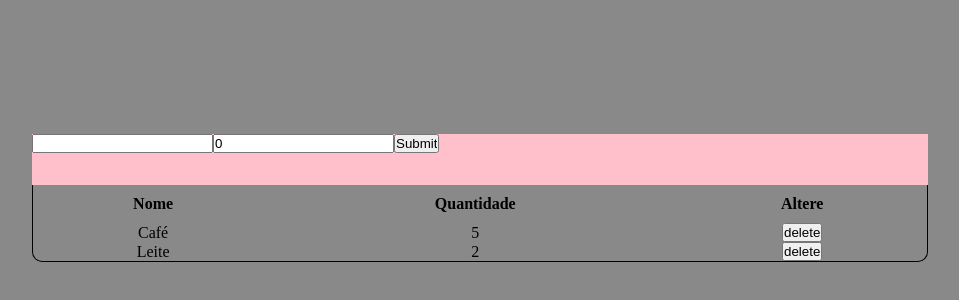
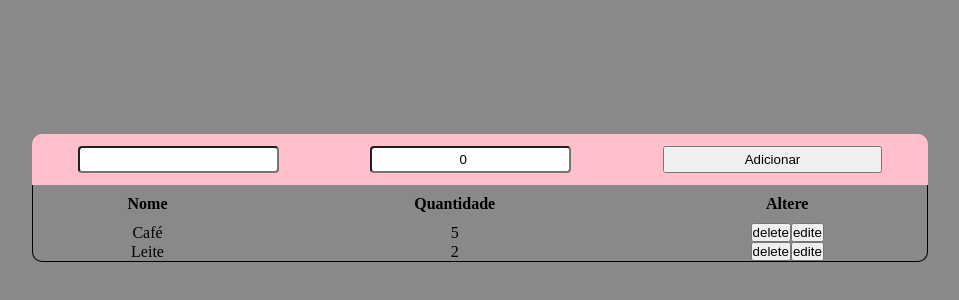
Before and after one commit to rRafaelAlves/to-do-mercado, a React (Create React App) app: page / in a window 1280 px wide. Shown: the part 202-502 px from the top of the page, without its empty margins (160-1119 px from the left). Built offline with nearby package versions, Linux system fonts and the light colour scheme.

Commit message:
Aplicando Estilizações no CrudBar

```diff
--- a/src/App.tsx
+++ b/src/App.tsx
@@ -23,7 +23,8 @@ function App(){
   return(
     <C.Container>
       <CrudBar addItem={addItem}/>
-      <Table List={List} setList={setList} deleteItem={deleteItem}/>
+      {List.length != 0? <Table List={List} setList={setList} deleteItem={deleteItem}/>: <></>}
+
     </C.Container>
   )
 
--- a/src/components/CrudBar/index.tsx
+++ b/src/components/CrudBar/index.tsx
@@ -37,7 +37,7 @@ function CrudBar({addItem}:Props){
     <C.Container>
 
         <form id='form' onSubmit={handleSubmit}>
-            <input
+            <C.InputForm
             type="text"
             id='name'
             name='name'
@@ -45,7 +45,7 @@ function CrudBar({addItem}:Props){
             onChange={handleChange}
              />
 
-            <input
+            <C.InputForm
              type="number"
              id='count'
              name='count'
@@ -53,7 +53,8 @@ function CrudBar({addItem}:Props){
              onChange={handleChange}
              />
 
-             <input type="submit" form='form' />
+             <C.ButtonSubmit type="submit" value="Adicionar" />
+
         </form>
 
     </C.Container>
--- a/src/components/CrudBar/styles.ts
+++ b/src/components/CrudBar/styles.ts
@@ -5,4 +5,27 @@ background-color: pink;
 width: 100%;
 height: 4vw;
 border: -1px solid black;
+display: flex;
+justify-content: center;
+align-items: center;
+border-radius: 10px 10px 0 0;
+
+form{
+    display: flex;
+    width: 100%;
+    justify-content: space-around;
+}
 `
+
+export const InputForm = styled.input`
+text-align: center;
+border-radius: 4px;
+padding: 2px 10px 2px 10px;
+
+`
+
+export const ButtonSubmit = styled.input`
+
+padding: 4px 80px 4px 80px;
+
+`
--- a/src/components/Table/index.tsx
+++ b/src/components/Table/index.tsx
@@ -43,6 +43,7 @@ function deleteItem(index: number){
 
                 <td>
                     <button onClick={()=>deleteItem(index)}>delete</button>
+                    <button onClick={()=>deleteItem(index)}>edite</button>
                 </td>
             </tr>
         ))}
```
